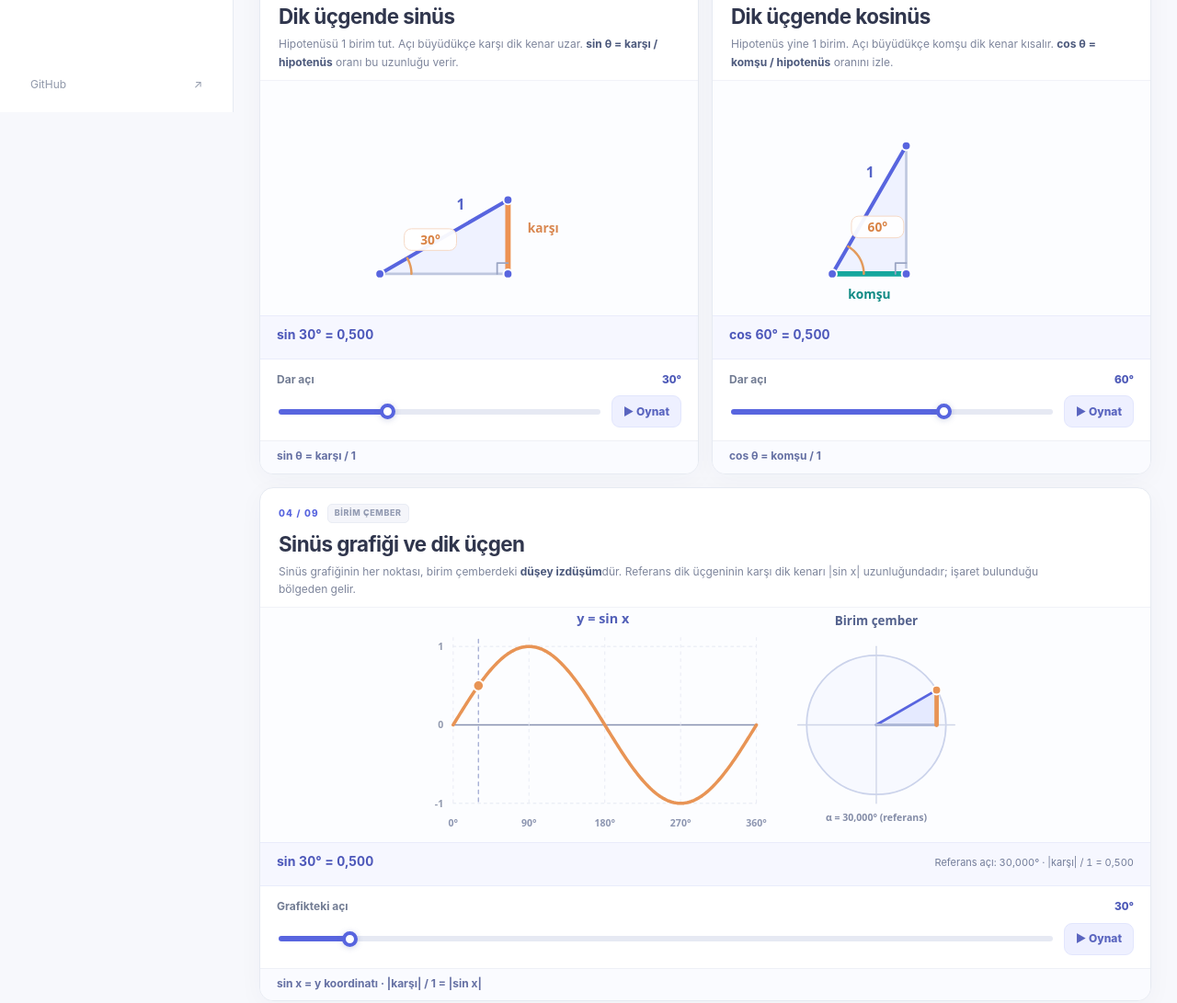
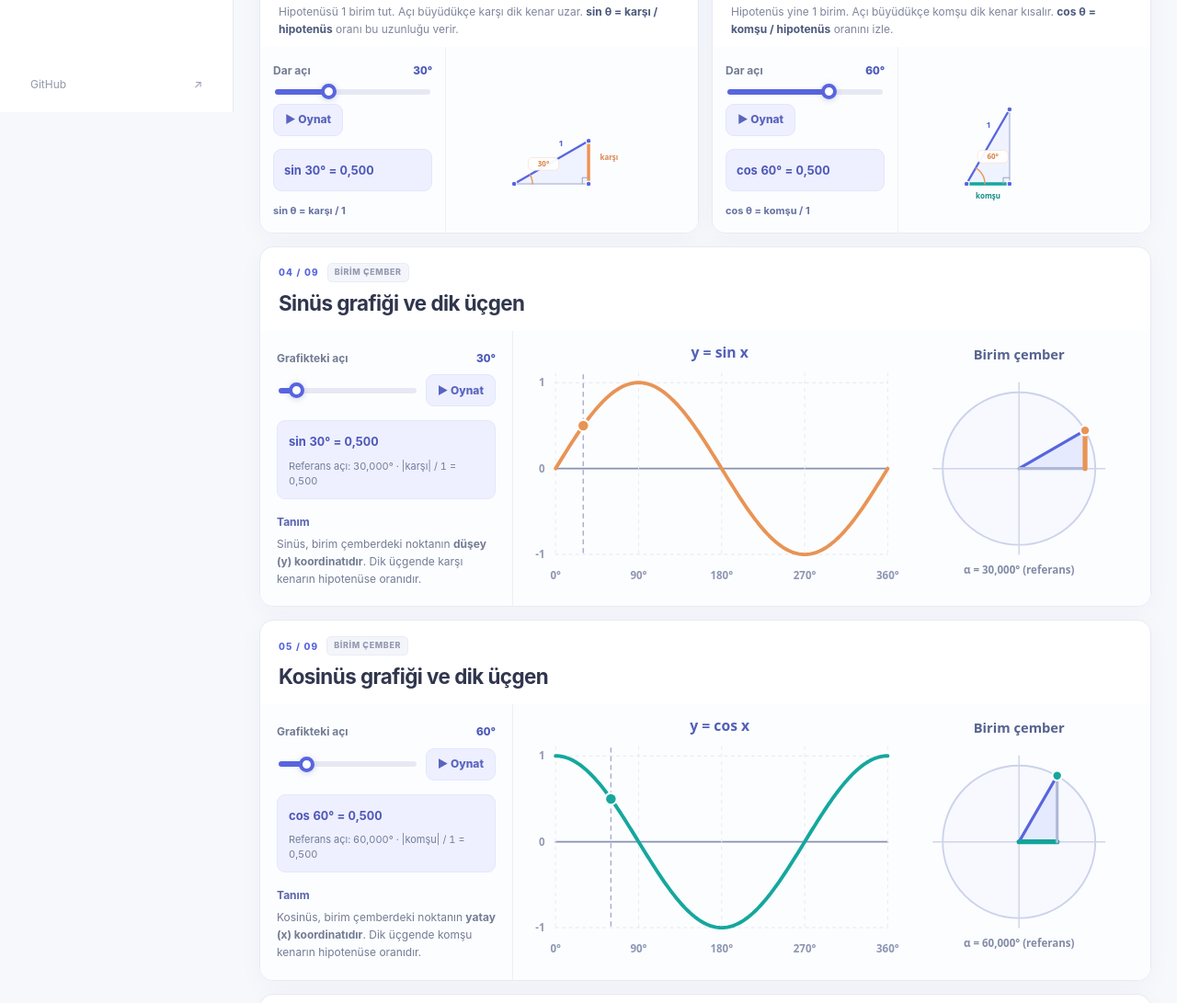
Before and after one commit to alorak/geometri, a website: page trigonometri.html in a window 1280 px wide. Shown: the part 678-1769 px from the top of the page at 92% size. Drawn offline with Linux system fonts and the light colour scheme.

Commit message:
Trigonometri kartlarını yatay yerleştir ve radyan yay etiketini sadeleştir

```diff
--- a/trigonometri.css
+++ b/trigonometri.css
@@ -104,3 +104,46 @@
   .trig-radian-figure{order:1}
   .trig-radian-figure .trig-visual{justify-content:center}
 }
+
+/* Sinüs ve kosinüs: kontroller ve sonuç solda, üçgen sağda. */
+.trig-triangle-layout{display:grid;grid-template-columns:minmax(175px,.85fr) minmax(0,1.15fr);min-width:0;flex:1;background:#fcfdff}
+.trig-triangle-side{min-width:0;border-right:1px solid #edf0f8;display:flex;flex-direction:column;justify-content:center;gap:14px;padding:16px 14px}
+.trig-triangle-side .trig-control-area{padding:0}
+.trig-triangle-side .trig-slider-actions{flex-wrap:wrap;gap:8px}
+.trig-triangle-side .trig-slider-actions input{flex:1 1 115px}
+.trig-triangle-side .trig-readout{display:block;min-height:0;padding:10px 11px;background:#eef0ff;border:1px solid #e3e7fa;border-radius:9px}
+.trig-triangle-side .trig-readout strong{font-size:13px;line-height:1.5}
+.trig-triangle-side .trig-identity{padding:0;background:none;border:0;font-size:11px}
+.trig-triangle-figure{min-width:0;display:flex}
+.trig-triangle-figure .trig-visual{width:100%;border-top:0}
+.trig-triangle-figure .trig-visual svg{max-width:480px;max-height:none}
+@media(max-width:550px){
+  .trig-triangle-layout{grid-template-columns:minmax(0,1fr)}
+  .trig-triangle-side{border-right:0;border-bottom:1px solid #edf0f8;padding:14px 16px;gap:10px}
+  .trig-triangle-side .trig-slider-actions{flex-wrap:nowrap}
+  .trig-triangle-side .trig-readout{padding:8px 10px}
+  .trig-triangle-figure .trig-visual svg{max-height:230px}
+}
+
+/* Grafik ve üçgen eşleşmeleri: sol bilgi paneli, sağ etkileşimli görsel. */
+.trig-graph-layout{display:grid;grid-template-columns:minmax(230px,275px) minmax(0,1fr);min-width:0;flex:1;background:#fcfdff}
+.trig-graph-side{display:flex;min-width:0;flex-direction:column;justify-content:center;gap:15px;padding:20px 18px;border-right:1px solid #edf0f8}
+.trig-graph-side .trig-control-area{padding:0}
+.trig-graph-side .trig-slider-actions{flex-wrap:wrap;gap:8px}
+.trig-graph-side .trig-slider-actions input{flex:1 1 125px}
+.trig-graph-side .trig-readout{display:block;min-height:0;padding:10px 12px;border:1px solid #e3e7fa;border-radius:9px;background:#eef0ff}
+.trig-graph-side .trig-readout strong{font-size:13px;line-height:1.5}
+.trig-graph-side .trig-readout span{display:block;font-size:11px;line-height:1.5;margin-top:6px}
+.trig-graph-definition{color:#727c93;font-size:12px;line-height:1.6}
+.trig-graph-definition>strong{display:block;color:#5965ad;margin-bottom:5px}
+.trig-graph-definition p{margin:0}
+.trig-graph-figure{min-width:0;display:flex}
+.trig-graph-figure .trig-visual{width:100%;border-top:0}
+.trig-graph-figure .trig-visual svg{max-width:850px;max-height:none}
+@media(max-width:690px){
+  .trig-graph-layout{grid-template-columns:minmax(0,1fr)}
+  .trig-graph-side{border-right:0;border-bottom:1px solid #edf0f8;padding:14px 16px;gap:10px}
+  .trig-graph-side .trig-slider-actions{flex-wrap:nowrap}
+  .trig-graph-definition{font-size:11.5px}
+  .trig-graph-figure .trig-visual svg{max-height:none}
+}
--- a/trigonometri.html
+++ b/trigonometri.html
@@ -60,14 +60,13 @@
   </div>
   <div class="trig-radian-layout">
     <aside class="trig-radian-side" aria-label="Açı ve yarıçap ayarları">
-      <div class="trig-control-area"><div class="trig-slider-row"><label for="trig-angle-1">Merkez açısı <output data-angle-output for="trig-angle-1">90°</output></label><div class="trig-slider-actions"><input id="trig-angle-1" data-angle type="range" min="0" max="360" value="90" step="1"><button data-play class="trig-play" type="button" aria-label="Derece ve radyan dönüşümü simülasyonunu oynat">▶ Oynat</button></div></div><div class="trig-slider-row"><label for="trig-radius">Yarıçap <output data-radius-output for="trig-radius">1,000 br</output></label><input id="trig-radius" data-radius type="range" min="0.5" max="2" step="0.1" value="1"></div></div>
+      <div class="trig-control-area"><div class="trig-slider-row"><label for="trig-angle-1">Merkez açısı <output data-angle-output for="trig-angle-1">90°</output></label><div class="trig-slider-actions"><input id="trig-angle-1" data-angle type="range" min="0" max="360" value="90" step="1"><button data-play class="trig-play" type="button" aria-label="Derece ve radyan dönüşümü simülasyonunu oynat">▶ Oynat</button></div></div><div class="trig-slider-row"><label for="trig-radius">Yarıçap <output data-radius-output for="trig-radius">1,0 br</output></label><input id="trig-radius" data-radius type="range" min="0.5" max="2" step="0.1" value="1"></div></div>
       <div class="trig-readout trig-radian-readout"><strong data-main-value>θ = π/2 ≈ 1,571 rad</strong><span data-detail-value class="sr-only"></span></div>
     </aside>
     <div class="trig-radian-figure">
       <div class="trig-visual"><svg data-visual viewBox="0 0 640 300" role="img" aria-label="Derece, yarıçap ve yay uzunluğunu gösteren etkileşimli çember"></svg></div>
     </div>
   </div>
-  <div class="trig-identity">θ (radyan) = derece × π / 180 · s = r × θ</div>
 </article>
 <article class="trig-card" id="ucgende-sinus" data-trig-kind="sin-triangle" aria-labelledby="trig-angle-2-title">
   <div class="trig-card-header">
@@ -75,10 +74,16 @@
     <h2 id="trig-angle-2-title">Dik üçgende sinüs</h2>
     <p>Hipotenüsü 1 birim tut. Açı büyüdükçe karşı dik kenar uzar. <strong>sin θ = karşı / hipotenüs</strong> oranı bu uzunluğu verir.</p>
   </div>
-  <div class="trig-visual"><svg data-visual viewBox="0 0 480 260" role="img" aria-label="Dik üçgende sinüs etkileşimli 2B çizimi"></svg></div>
-  <div class="trig-readout"><strong data-main-value>Hesaplanıyor…</strong><span data-detail-value></span></div>
-  <div class="trig-control-area"><div class="trig-slider-row"><label for="trig-angle-2">Dar açı <output data-angle-output for="trig-angle-2">30°</output></label><div class="trig-slider-actions"><input id="trig-angle-2" data-angle type="range" min="1" max="89" value="30" step="1"><button data-play class="trig-play" type="button" aria-label="Dik üçgende sinüs simülasyonunu oynat">▶ Oynat</button></div></div></div>
-  <div class="trig-identity">sin θ = karşı / 1</div>
+  <div class="trig-triangle-layout">
+    <aside class="trig-triangle-side" aria-label="Açı ayarı ve sin sonucu">
+      <div class="trig-control-area"><div class="trig-slider-row"><label for="trig-angle-2">Dar açı <output data-angle-output for="trig-angle-2">30°</output></label><div class="trig-slider-actions"><input id="trig-angle-2" data-angle type="range" min="1" max="89" value="30" step="1"><button data-play class="trig-play" type="button" aria-label="Dik üçgende sinüs simülasyonunu oynat">▶ Oynat</button></div></div></div>
+      <div class="trig-readout"><strong data-main-value>Hesaplanıyor…</strong><span data-detail-value></span></div>
+      <div class="trig-identity">sin θ = karşı / 1</div>
+    </aside>
+    <div class="trig-triangle-figure">
+      <div class="trig-visual"><svg data-visual viewBox="0 0 480 260" role="img" aria-label="Dik üçgende sinüs etkileşimli 2B çizimi"></svg></div>
+    </div>
+  </div>
 </article>
 <article class="trig-card" id="ucgende-kosinus" data-trig-kind="cos-triangle" aria-labelledby="trig-angle-3-title">
   <div class="trig-card-header">
@@ -86,32 +91,48 @@
     <h2 id="trig-angle-3-title">Dik üçgende kosinüs</h2>
     <p>Hipotenüs yine 1 birim. Açı büyüdükçe komşu dik kenar kısalır. <strong>cos θ = komşu / hipotenüs</strong> oranını izle.</p>
   </div>
-  <div class="trig-visual"><svg data-visual viewBox="0 0 480 260" role="img" aria-label="Dik üçgende kosinüs etkileşimli 2B çizimi"></svg></div>
-  <div class="trig-readout"><strong data-main-value>Hesaplanıyor…</strong><span data-detail-value></span></div>
-  <div class="trig-control-area"><div class="trig-slider-row"><label for="trig-angle-3">Dar açı <output data-angle-output for="trig-angle-3">60°</output></label><div class="trig-slider-actions"><input id="trig-angle-3" data-angle type="range" min="1" max="89" value="60" step="1"><button data-play class="trig-play" type="button" aria-label="Dik üçgende kosinüs simülasyonunu oynat">▶ Oynat</button></div></div></div>
-  <div class="trig-identity">cos θ = komşu / 1</div>
+  <div class="trig-triangle-layout">
+    <aside class="trig-triangle-side" aria-label="Açı ayarı ve cos sonucu">
+      <div class="trig-control-area"><div class="trig-slider-row"><label for="trig-angle-3">Dar açı <output data-angle-output for="trig-angle-3">60°</output></label><div class="trig-slider-actions"><input id="trig-angle-3" data-angle type="range" min="1" max="89" value="60" step="1"><button data-play class="trig-play" type="button" aria-label="Dik üçgende kosinüs simülasyonunu oynat">▶ Oynat</button></div></div></div>
+      <div class="trig-readout"><strong data-main-value>Hesaplanıyor…</strong><span data-detail-value></span></div>
+      <div class="trig-identity">cos θ = komşu / 1</div>
+    </aside>
+    <div class="trig-triangle-figure">
+      <div class="trig-visual"><svg data-visual viewBox="0 0 480 260" role="img" aria-label="Dik üçgende kosinüs etkileşimli 2B çizimi"></svg></div>
+    </div>
+  </div>
 </article>
 <article class="trig-card trig-card-wide" id="sinus-grafigi" data-trig-kind="sin-graph" aria-labelledby="trig-angle-4-title">
   <div class="trig-card-header">
     <div class="trig-eyebrow"><span>04 / 09</span><span class="trig-tag">BİRİM ÇEMBER</span></div>
     <h2 id="trig-angle-4-title">Sinüs grafiği ve dik üçgen</h2>
-    <p>Sinüs grafiğinin her noktası, birim çemberdeki <strong>düşey izdüşüm</strong>dür. Referans dik üçgeninin karşı dik kenarı |sin x| uzunluğundadır; işaret bulunduğu bölgeden gelir.</p>
   </div>
-  <div class="trig-visual"><svg data-visual viewBox="0 0 660 266" role="img" aria-label="Sinüs grafiği ve dik üçgen etkileşimli 2B çizimi"></svg></div>
-  <div class="trig-readout"><strong data-main-value>Hesaplanıyor…</strong><span data-detail-value></span></div>
-  <div class="trig-control-area"><div class="trig-slider-row"><label for="trig-angle-4">Grafikteki açı <output data-angle-output for="trig-angle-4">30°</output></label><div class="trig-slider-actions"><input id="trig-angle-4" data-angle type="range" min="0" max="360" value="30" step="1"><button data-play class="trig-play" type="button" aria-label="Sinüs grafiği ve dik üçgen simülasyonunu oynat">▶ Oynat</button></div></div></div>
-  <div class="trig-identity">sin x = y koordinatı · |karşı| / 1 = |sin x|</div>
+  <div class="trig-graph-layout">
+    <aside class="trig-graph-side" aria-label="Açı ayarı, sonuç ve tanım">
+      <div class="trig-control-area"><div class="trig-slider-row"><label for="trig-angle-4">Grafikteki açı <output data-angle-output for="trig-angle-4">30°</output></label><div class="trig-slider-actions"><input id="trig-angle-4" data-angle type="range" min="0" max="360" value="30" step="1"><button data-play class="trig-play" type="button" aria-label="Sinüs grafiği ve dik üçgen simülasyonunu oynat">▶ Oynat</button></div></div></div>
+      <div class="trig-readout"><strong data-main-value>Hesaplanıyor…</strong><span data-detail-value></span></div>
+      <div class="trig-graph-definition"><strong>Tanım</strong><p>Sinüs, birim çemberdeki noktanın <strong>düşey (y) koordinatıdır</strong>. Dik üçgende karşı kenarın hipotenüse oranıdır.</p></div>
+    </aside>
+    <div class="trig-graph-figure">
+      <div class="trig-visual"><svg data-visual viewBox="0 0 660 266" role="img" aria-label="Sinüs grafiği ve dik üçgen etkileşimli 2B çizimi"></svg></div>
+    </div>
+  </div>
 </article>
 <article class="trig-card trig-card-wide" id="kosinus-grafigi" data-trig-kind="cos-graph" aria-labelledby="trig-angle-5-title">
   <div class="trig-card-header">
     <div class="trig-eyebrow"><span>05 / 09</span><span class="trig-tag">BİRİM ÇEMBER</span></div>
     <h2 id="trig-angle-5-title">Kosinüs grafiği ve dik üçgen</h2>
-    <p>Kosinüs grafiğinin her noktası, birim çemberdeki <strong>yatay izdüşüm</strong>dür. Referans dik üçgeninin komşu dik kenarı |cos x| uzunluğundadır.</p>
   </div>
-  <div class="trig-visual"><svg data-visual viewBox="0 0 660 266" role="img" aria-label="Kosinüs grafiği ve dik üçgen etkileşimli 2B çizimi"></svg></div>
-  <div class="trig-readout"><strong data-main-value>Hesaplanıyor…</strong><span data-detail-value></span></div>
-  <div class="trig-control-area"><div class="trig-slider-row"><label for="trig-angle-5">Grafikteki açı <output data-angle-output for="trig-angle-5">60°</output></label><div class="trig-slider-actions"><input id="trig-angle-5" data-angle type="range" min="0" max="360" value="60" step="1"><button data-play class="trig-play" type="button" aria-label="Kosinüs grafiği ve dik üçgen simülasyonunu oynat">▶ Oynat</button></div></div></div>
-  <div class="trig-identity">cos x = x koordinatı · |komşu| / 1 = |cos x|</div>
+  <div class="trig-graph-layout">
+    <aside class="trig-graph-side" aria-label="Açı ayarı, sonuç ve tanım">
+      <div class="trig-control-area"><div class="trig-slider-row"><label for="trig-angle-5">Grafikteki açı <output data-angle-output for="trig-angle-5">60°</output></label><div class="trig-slider-actions"><input id="trig-angle-5" data-angle type="range" min="0" max="360" value="60" step="1"><button data-play class="trig-play" type="button" aria-label="Kosinüs grafiği ve dik üçgen simülasyonunu oynat">▶ Oynat</button></div></div></div>
+      <div class="trig-readout"><strong data-main-value>Hesaplanıyor…</strong><span data-detail-value></span></div>
+      <div class="trig-graph-definition"><strong>Tanım</strong><p>Kosinüs, birim çemberdeki noktanın <strong>yatay (x) koordinatıdır</strong>. Dik üçgende komşu kenarın hipotenüse oranıdır.</p></div>
+    </aside>
+    <div class="trig-graph-figure">
+      <div class="trig-visual"><svg data-visual viewBox="0 0 660 266" role="img" aria-label="Kosinüs grafiği ve dik üçgen etkileşimli 2B çizimi"></svg></div>
+    </div>
+  </div>
 </article>
           <article class="trig-card trig-card-wide" id="ozel-acilar" aria-labelledby="special-title">
   <div class="trig-card-header">
--- a/trigonometri.mjs
+++ b/trigonometri.mjs
@@ -6,6 +6,8 @@ const clean=value=>Math.abs(value)<1e-12?0:Math.abs(value-1)<1e-12?1:Math.abs(va
 const f=value=>Number(value).toFixed(2);
 const tr=new Intl.NumberFormat('tr-TR',{minimumFractionDigits:3,maximumFractionDigits:3});
 const fmt=value=>tr.format(clean(value));
+const trOneDecimal=new Intl.NumberFormat('tr-TR',{minimumFractionDigits:1,maximumFractionDigits:1});
+const fmtOneDecimal=value=>trOneDecimal.format(clean(value));
 
 export function trigAt(angleDeg){
   const angle=clamp(angleDeg,0,360),radians=angle*DEG;
@@ -106,18 +108,23 @@ export function renderRadian(radius,angleDeg){
   }
   if(g.degree>0)out+=polyline(marker,'#7380d6',2.5);
   out+=dot(cx,cy,'#4f61cd',4)+dot(end[0],end[1],'#ed9d51',4);
-  out+=text(cx+r/2,cy+23,'r = '+fmt(g.radius)+' birim','#4f61cd',13,'middle',800);
+  out+=text(cx+r/2,cy+23,'r = '+fmtOneDecimal(g.radius)+' birim','#4f61cd',13,'middle',800);
   const middle=g.radians/2,tx=cx+59*Math.cos(middle),ty=cy-59*Math.sin(middle)-7;
   out+='<rect x="'+f(tx-37)+'" y="'+f(ty-16)+'" width="74" height="23" rx="8" fill="#fff" fill-opacity=".92" stroke="#dfe4fa"/>';
   out+=text(tx,ty,g.degree+'°','#5260bd',13,'middle',800);
-  out+=circle(464,65,5,'#ed9d51','#fff',1);
-  out+=text(478,69,'YAY UZUNLUĞU','#b77a48',12,'start',800);
-  out+=text(461,103,'s = '+fmt(g.arcRadiusRatio)+' r','#d9894b',18,'start',800);
-  out+=text(461,132,'= '+fmt(g.arcLength)+' birim','#d9894b',16,'start',750);
-  if(Math.abs(g.radius-1)<1e-9){
-    out+='<rect x="456" y="193" width="175" height="38" rx="9" fill="#ecf9f2" stroke="#c6ead8"/>';
-    out+=text(544,217,'r = 1 → s = θ (sayıca)','#188653',12,'middle',800);
+  // Yay uzunluğu etiketi, turuncu yayın orta noktasını izler.
+  const anchorX=cx+r*Math.cos(middle),anchorY=cy-r*Math.sin(middle);
+  let arcLabelX=clamp(anchorX+40*Math.cos(middle),73,567);
+  let arcLabelY=clamp(anchorY-40*Math.sin(middle),16,284);
+  // Küçük yarıçaplarda açı etiketiyle yay etiketi çakışmasın.
+  const touchingAngle=Math.abs(arcLabelX-tx)<110&&Math.abs(arcLabelY-(ty-4.5))<31;
+  if(touchingAngle){
+    arcLabelX=clamp(arcLabelX+70*Math.cos(middle),73,567);
+    arcLabelY=clamp(arcLabelY-70*Math.sin(middle),16,284);
   }
+  out+=line(anchorX,anchorY,arcLabelX,arcLabelY,'#ed9d51',1.4);
+  out+='<rect x="'+f(arcLabelX-69)+'" y="'+f(arcLabelY-15)+'" width="138" height="30" rx="9" fill="#fffaf5" fill-opacity=".97" stroke="#f2c99e"/>';
+  out+=text(arcLabelX,arcLabelY+5,'s = '+fmt(g.arcLength)+' birim','#c87535',14,'middle',800);
   return out;
 }
 
@@ -247,7 +254,7 @@ if(typeof document!=='undefined'){
     if(kind==='radian'){
       const radiusInput=card.querySelector('[data-radius]'),radius=Number(radiusInput.value);
       radiusInput.style.setProperty('--fill',(100*(radius-.5)/1.5)+'%');
-      card.querySelector('[data-radius-output]').textContent=fmt(radius)+' br';
+      card.querySelector('[data-radius-output]').textContent=fmtOneDecimal(radius)+' br';
       const g=radianAt(radius,angle);
       svg.innerHTML=renderRadian(radius,angle);
       main.textContent='θ = '+radiansInPi(g.degree)+' ≈ '+fmt(g.radians)+' rad';
```
Also changed, not shown: tests/trigonometry.test.mjs (+14 -10 lines).
